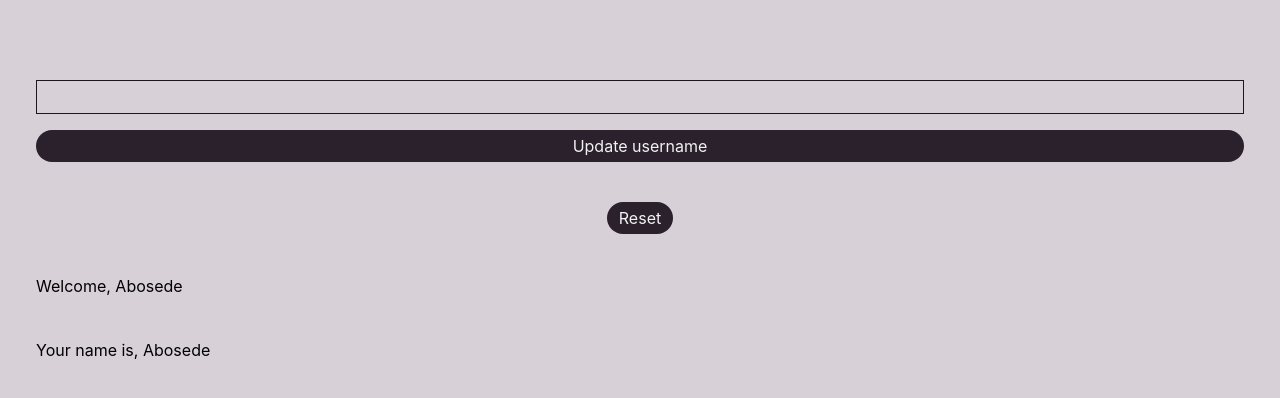
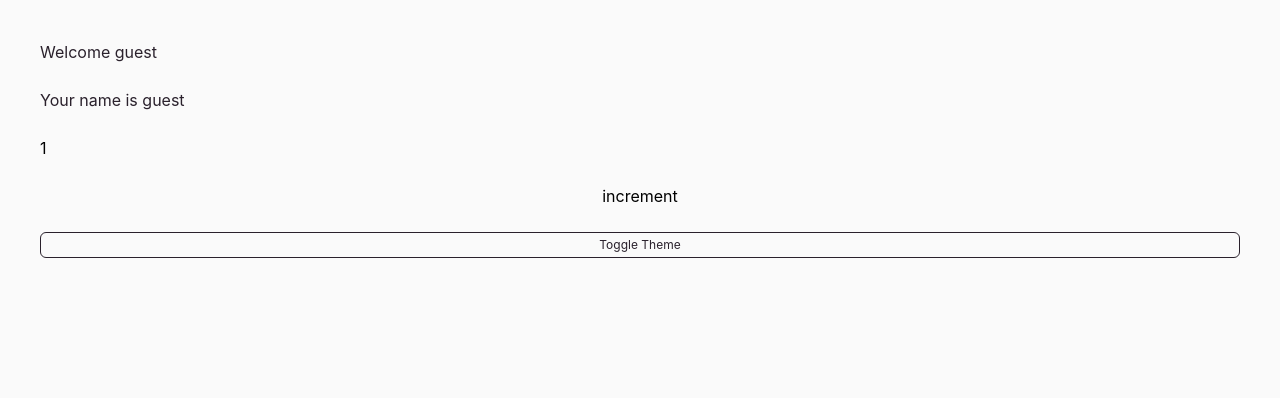
Before and after one commit to Oloude/practical-react, a React (Vite) app: page / in a window 1280 px wide. Shown: the top 398 px of the page. Built offline with nearby package versions, Linux system fonts and the light colour scheme.

Commit message:
did level two

```diff
--- a/src/App.jsx
+++ b/src/App.jsx
@@ -1,9 +1,8 @@
-
 import LevelFour from "./components/UseContext/One/LevelFour";
+import LevelOne from "./components/UseContext/Two/LevelOne";
 
 function App() {
-
-  return <LevelFour />;
+  return <LevelOne />;
 }
 
 export default App;
--- /dev/null
+++ b/src/components/UseContext/Two/LevelOne.jsx
@@ -0,0 +1,107 @@
+// Requirements
+// 1. Create a ThemeContext using createContext.
+// 2. Store the current theme in useState, initially "light".
+// 3. Provide the current theme and a function to toggle it.
+// 4. Create a Dashboard with a toggle button.
+// 5. Create WelcomeCard and ProfileCard that both read the theme using useContext.
+// 6. Make the dashboard and both cards change their background and text colors when the theme changes.
+// 7. Don't pass the theme through props.
+
+import { createContext, useContext, useState } from "react"
+
+const ThemeContext = createContext({
+    theme : 'light',
+    handleThemeChange : () => {},
+})
+
+function WelcomeCard() {
+  // Read the theme from Context
+  const {theme} = useContext(ThemeContext)
+  console.log('WelcomeCard rendered')
+ return <h2 className={`${theme === 'light' ? 'text-mauve-800' : 'text-mauve-200'}`}>Welcome guest</h2>
+}
+
+function ProfileCard() {
+  // Read the theme from Context
+   const {theme} = useContext(ThemeContext)
+   console.log('ProfileCard rendered')
+ return <h2 className={`${theme === 'light' ? 'text-mauve-800' : 'text-mauve-200'}`}>Your name is guest</h2>
+}
+
+function Dashboard() {
+  // Read the theme and render a toggle button
+  const {theme, handleThemeChange} = useContext(ThemeContext)
+  const [count, setCount] = useState(1)
+  console.log('Dashboard rendered')
+  return (
+    <div className={`flex flex-col gap-6 px-10 py-10 h-screen ${theme === 'light' ? 'bg-mauve-50' : 'bg-mauve-950'}`}>
+        <WelcomeCard/>
+        <ProfileCard/>
+        <p>{count}</p>
+        <button onClick={()=> setCount(prev => prev + 1)}>increment</button>
+    <button onClick={() => handleThemeChange(theme === 'light' ? 'dark' : 'light')} className={`border text-xs rounded-md px-2 py-1  ${theme === 'light' ? 'border-mauve-800 text-mauve-800' : 'border-mauve-50 text-mauve-50'}`}>Toggle Theme</button>
+    </div>
+  )
+}
+
+function LevelOne() {
+    const [theme, setTheme] = useState('light')
+  return (
+    <ThemeContext.Provider value={{
+        theme ,
+        handleThemeChange : setTheme,
+    }}>
+<Dashboard/>
+    </ThemeContext.Provider>
+  )
+}
+
+export default LevelOne
+
+// A. When you toggle the theme, which components re-render, and why?
+
+
+
+// B. If you click the toggle button five times, will React necessarily render each component exactly five times?
+
+
+
+// C. If you change a completely unrelated state inside Dashboard, will WelcomeCard and ProfileCard necessarily re-render? Explain your reasoning.
+
+
+// A. All three re-rendered — correct for your current code.
+
+// Dashboard consumes ThemeContext, so it re-renders when the theme changes. Its children can also re-render as part of that update. Additionally, WelcomeCard and ProfileCard directly consume the changed Context, so React updates them when its value changes.
+
+
+
+// B. Exactly five re-renders — not necessarily.
+
+// Five clicks trigger five state updates, but you cannot conclude that every component will render exactly five times. React may batch updates, and development Strict Mode can invoke render logic extra times. For five separate clicks, you'll commonly observe five updates, but render counts aren't a guaranteed one-to-one measurement.
+
+
+
+// C. Unrelated state — generally correct for your current code.
+
+// If Dashboard owns another state and updates it, Dashboard re-renders. Its children may also re-render because they are rendered again by their parent. This can happen even though the theme hasn't changed.
+
+
+
+// 2. The important distinction: parent renders vs Context updates
+// These are two different reasons a component might re-render.
+// Scenario 1: Context changes
+// theme changes from "light" to "dark".
+// - Dashboard re-renders because it consumes the Context.
+// - WelcomeCard and ProfileCard re-render because they consume the changed Context.
+
+//   Scenario 2: Only unrelated parent state changes
+//   Dashboard has another state, such as count, which changes while the theme remains the same.
+// - Dashboard re-renders.
+// - Its child components may also re-render because React renders them again.
+// - The Context value itself does not need to change for this to happen.
+
+// A useful rule to remember:
+
+// useContext subscribes a component to Context changes, but it does not prevent ordinary re-renders caused by its parent.
+
+// Later, we'll explore how React.memo can help in some situations, and why it doesn't block updates from a Context that the component consumes.
```
